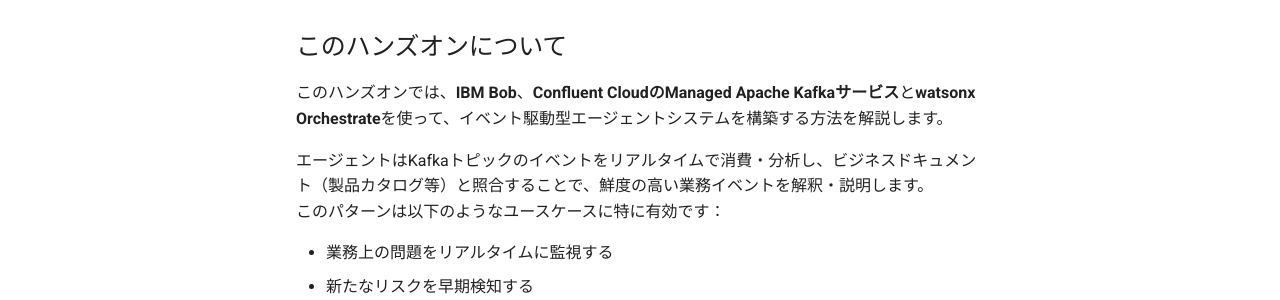
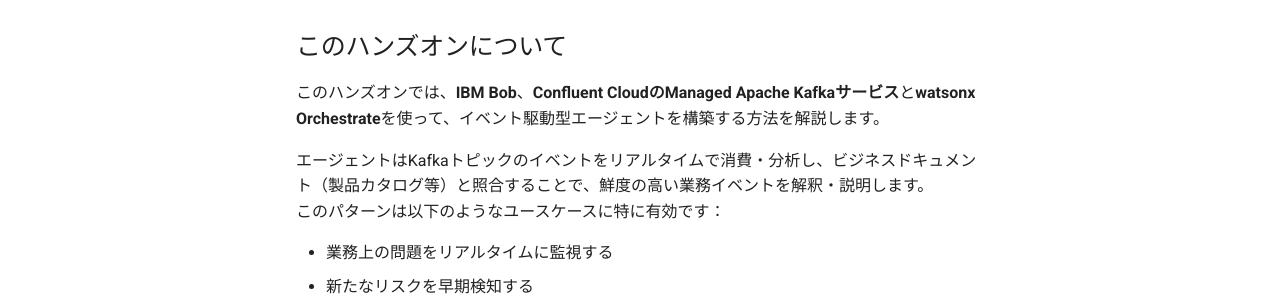
Before and after one commit to thayate/bob-wxo-confluent-handson, an MkDocs documentation site: the page built from docs/index.md, in a window 1280 px wide and 900 px high. Shown: the part 315-615 px from the top of the window. Built offline with MkDocs 1.6.1 and Material for MkDocs 9.7.7, drawn with Linux system fonts in a browser that asks for light colours; comment, search, counter and statistics services are not loaded.

Commit message:
トップページを更新

```diff
--- a/docs/index.md
+++ b/docs/index.md
@@ -4,7 +4,7 @@
 
 ## このハンズオンについて
 
-このハンズオンでは、**IBM Bob**、**Confluent CloudのManaged Apache Kafkaサービス**と**watsonx Orchestrate**を使って、イベント駆動型エージェントシステムを構築する方法を解説します。
+このハンズオンでは、**IBM Bob**、**Confluent CloudのManaged Apache Kafkaサービス**と**watsonx Orchestrate**を使って、イベント駆動型エージェントを構築する方法を解説します。
 
 エージェントはKafkaトピックのイベントをリアルタイムで消費・分析し、ビジネスドキュメント（製品カタログ等）と照合することで、鮮度の高い業務イベントを解釈・説明します。<br>
 このパターンは以下のようなユースケースに特に有効です：
```
